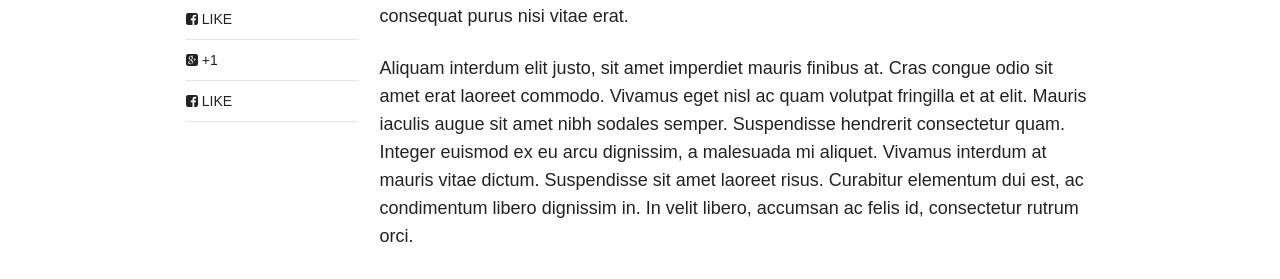
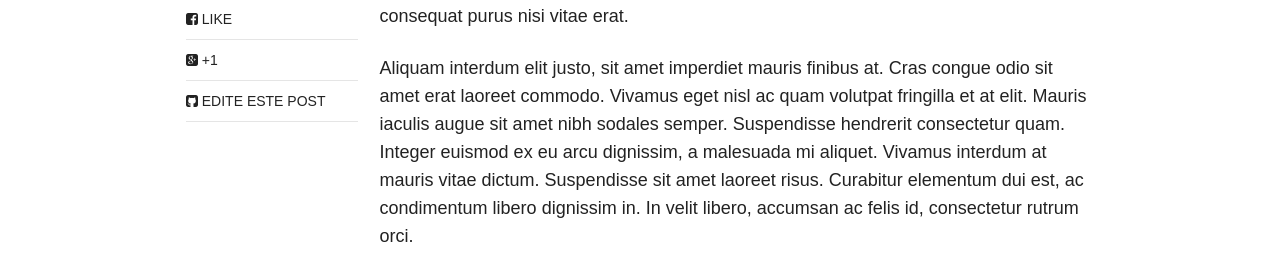
Before and after one commit to robsonbittencourt/rbittencourt.com, a Jekyll site: the page built from _posts/2014-08-08-hello-world.md, in a window 1280 px wide. Shown: the part 697-976 px from the top of the page. Built offline with Jekyll 4.4.1, drawn with Linux system fonts in a browser that asks for light colours; nearby versions of some CDN libraries; comment, search, counter and statistics services are not loaded.

Commit message:
Adicionando botão para editar no github nos posts

```diff
--- a/_includes/social-share.html
+++ b/_includes/social-share.html
@@ -8,6 +8,6 @@
   <a href="https://plus.google.com/share?url={{ site.url }}{{ page.url }}" title="Share on Google Plus" itemprop="GooglePlus"><i class="fa fa-google-plus-square"></i> +1</a>
 </span>
 <span class="social-share-github">
-  <a href="https://www.facebook.com/sharer/sharer.php?u={{ site.url }}{{ page.url }}" title="Share on Facebook" itemprop="Facebook"><i class="fa fa-facebook-square"></i> Like</a>
+  <a href="https://github.com/robsonbittencourt/rbittencourt.com/tree/master/{{ page.path }}" title="Github"><i class="fa fa-github-square"></i> Edite este post</a>
 </span>
 <!-- /.social-share -->
```
